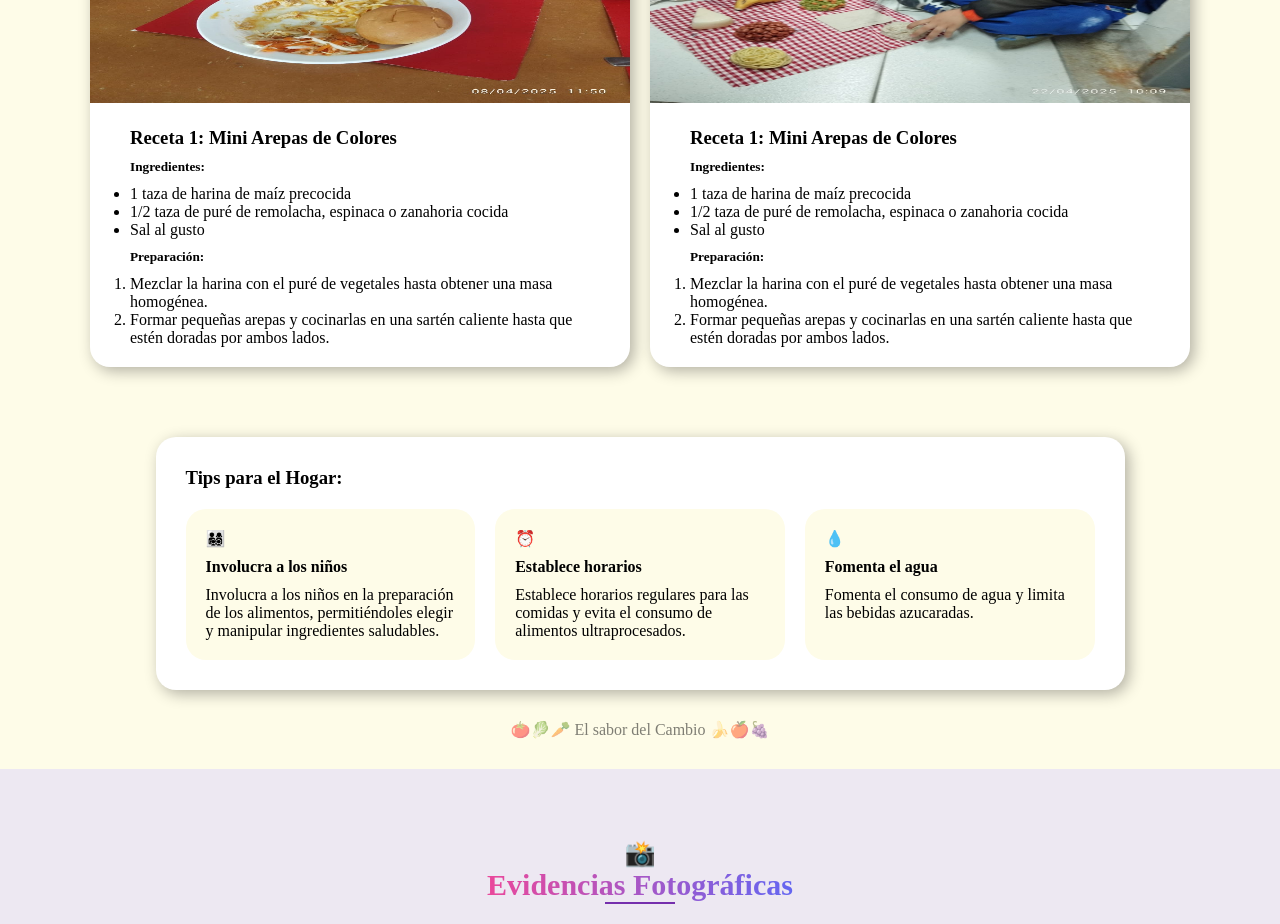
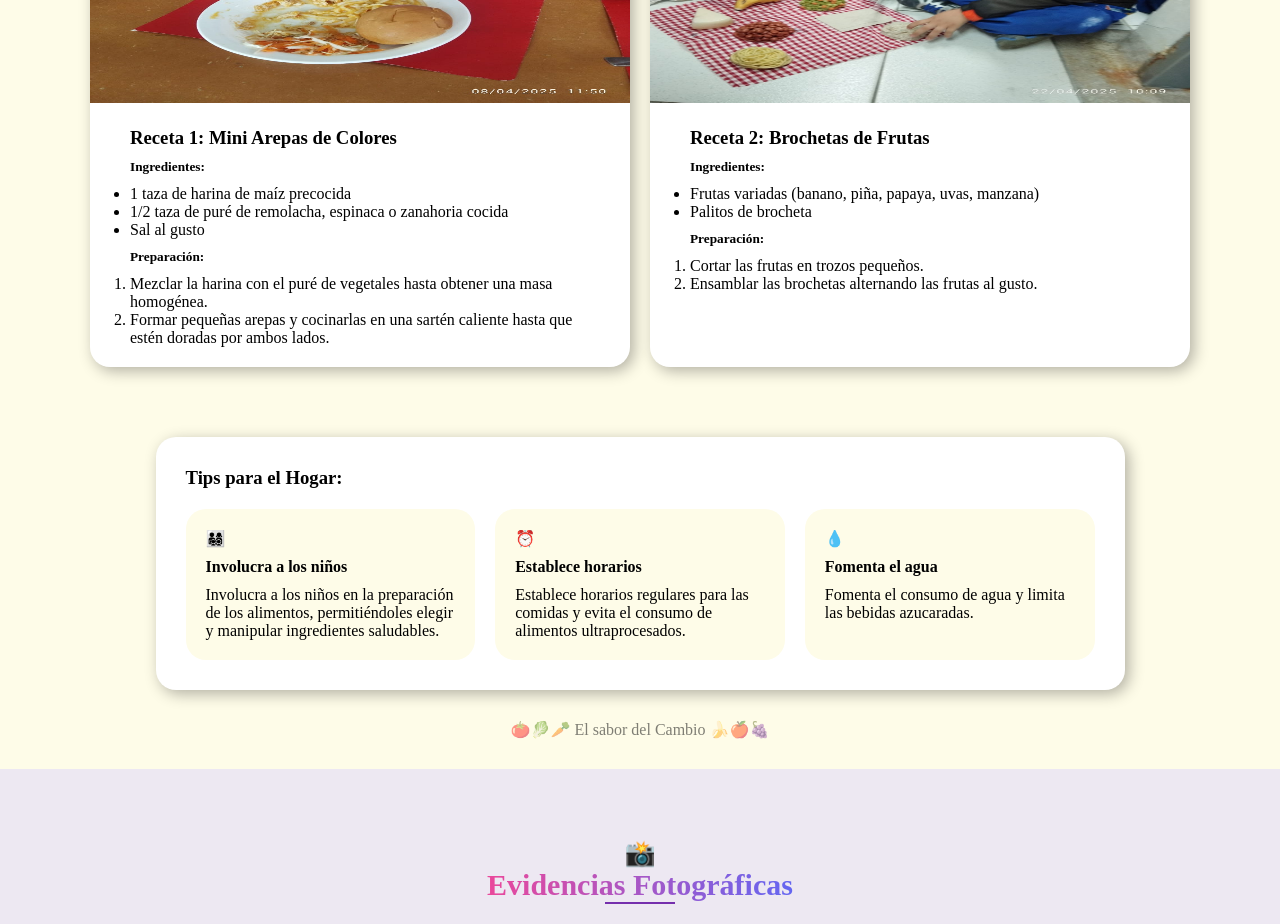
Before and after one commit to sxntiBG/ElSaborDelCambio, a plain HTML site: page index.html in a window 1280 px wide. Shown: the part 3940-4864 px from the top of the page. Drawn offline with Linux system fonts and the light colour scheme.

Commit message:
Se agrega receta

```diff
--- a/index.html
+++ b/index.html
@@ -244,24 +244,21 @@
               <img src="assets/img/10.jpg" alt="" />
             </figure>
             <div class="contenido-card-receta">
-              <h3>Receta 1: Mini Arepas de Colores</h3>
+              <h3>Receta 2: Brochetas de Frutas</h3>
               <h5>Ingredientes:</h5>
               <ul>
-                <li>1 taza de harina de maíz precocida</li>
+                <li>Frutas variadas (banano, piña, papaya, uvas, manzana)</li>
                 <li>
-                  1/2 taza de puré de remolacha, espinaca o zanahoria cocida
+                    Palitos de brocheta
                 </li>
-                <li>Sal al gusto</li>
               </ul>
               <h5>Preparación:</h5>
               <ol>
                 <li>
-                  Mezclar la harina con el puré de vegetales hasta obtener una
-                  masa homogénea.
+                    Cortar las frutas en trozos pequeños.
                 </li>
                 <li>
-                  Formar pequeñas arepas y cocinarlas en una sartén caliente
-                  hasta que estén doradas por ambos lados.
+                    Ensamblar las brochetas alternando las frutas al gusto.
                 </li>
               </ol>
               <span class="muy-facil">Muy Fácil</span>
```
